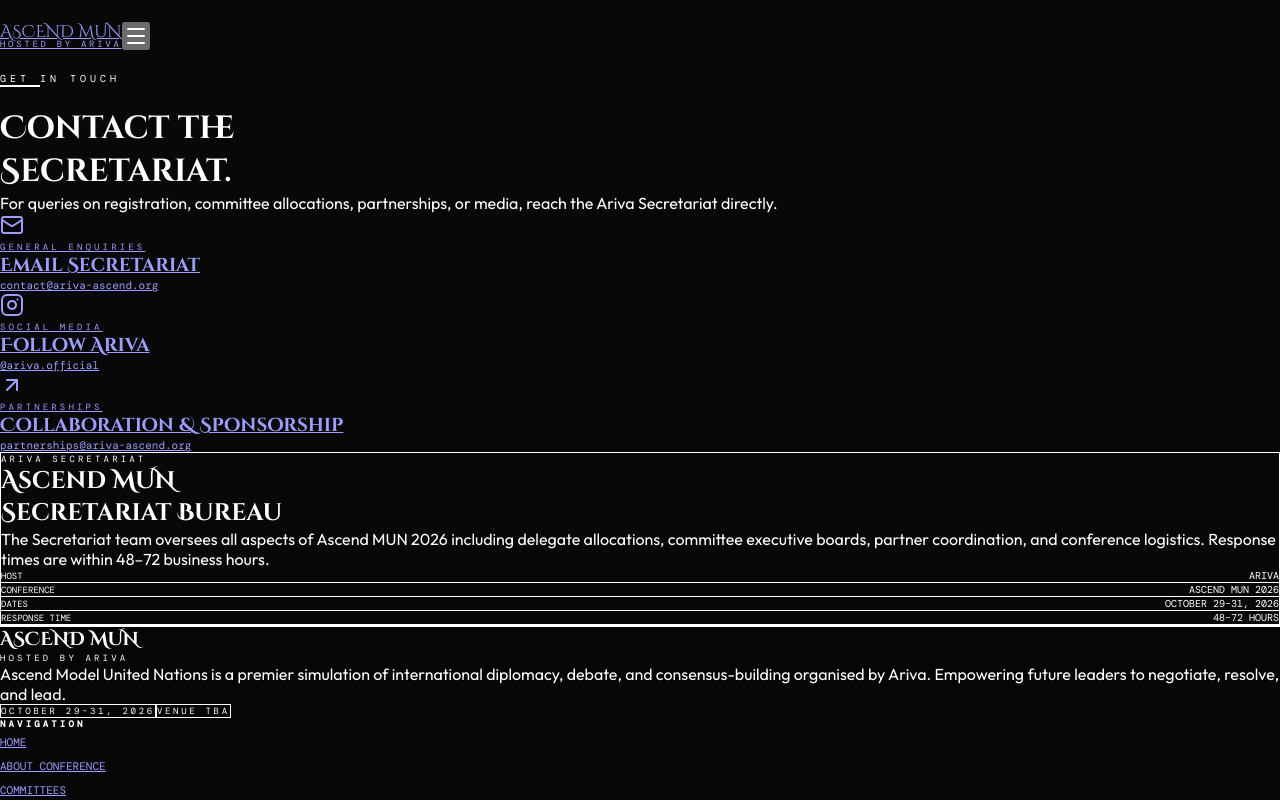
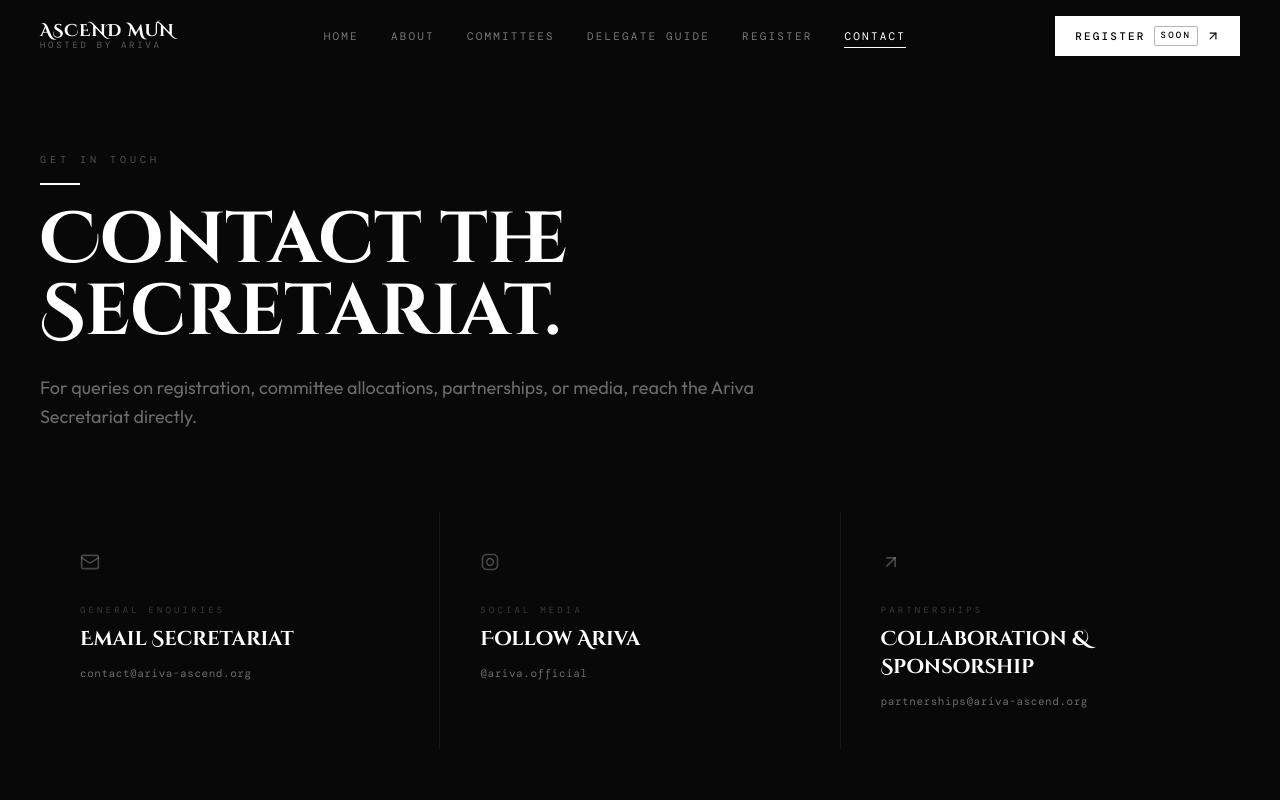
Before and after one commit to asish-op/ascend-mun, a Next.js app: page /contact in a window 1280 px wide. Shown: the top 800 px of the page. Built offline with nearby package versions, Linux system fonts and the light colour scheme; a web font is replaced by a local one.

Commit message:
Add files via upload

```diff
--- a/package.json
+++ b/package.json
@@ -28,7 +28,7 @@
     "eslint-config-next": "^16.3.4",
     "gh-pages": "^6.3.0",
     "postcss": "^8.5.26",
-    "tailwindcss": "^4.3.3",
+    "tailwindcss": "^3.4.17",
     "typescript": "^7.0.2"
   }
 }
--- a/src/app/contact/page.tsx
+++ b/src/app/contact/page.tsx
@@ -1,7 +1,8 @@
 'use client';
 
 import ScrollReveal from '@/components/ScrollReveal';
-import { Mail, Instagram, ArrowUpRight } from 'lucide-react';
+import InstagramIcon from '@/components/InstagramIcon';
+import { Mail, ArrowUpRight } from 'lucide-react';
 
 export default function ContactPage() {
   return (
@@ -40,7 +41,7 @@
             href: 'mailto:contact@ariva-ascend.org',
           },
           {
-            icon: Instagram,
+            icon: InstagramIcon,
             label: 'SOCIAL MEDIA',
             title: 'Follow Ariva',
             value: '@ariva.official',
--- /dev/null
+++ b/src/components/InstagramIcon.tsx
@@ -0,0 +1,24 @@
+import type { SVGProps } from 'react';
+
+export default function InstagramIcon(props: SVGProps<SVGSVGElement>) {
+  return (
+    <svg
+      xmlns="http://www.w3.org/2000/svg"
+      width="24"
+      height="24"
+      viewBox="0 0 24 24"
+      fill="none"
+      stroke="currentColor"
+      strokeWidth="2"
+      strokeLinecap="round"
+      strokeLinejoin="round"
+      aria-hidden="true"
+      focusable="false"
+      {...props}
+    >
+      <rect x="3" y="3" width="18" height="18" rx="5" />
+      <circle cx="12" cy="12" r="4" />
+      <circle cx="17.5" cy="6.5" r="0.5" fill="currentColor" stroke="none" />
+    </svg>
+  );
+}
```
Also changed, not shown: 1 other file (tests, documents, lock files or other folders).
